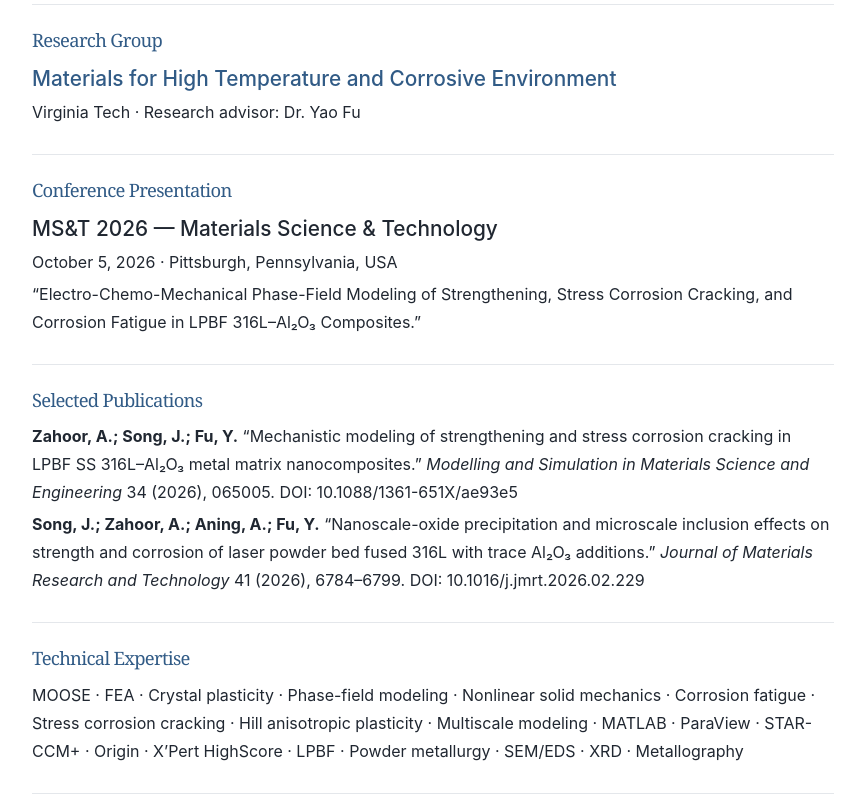
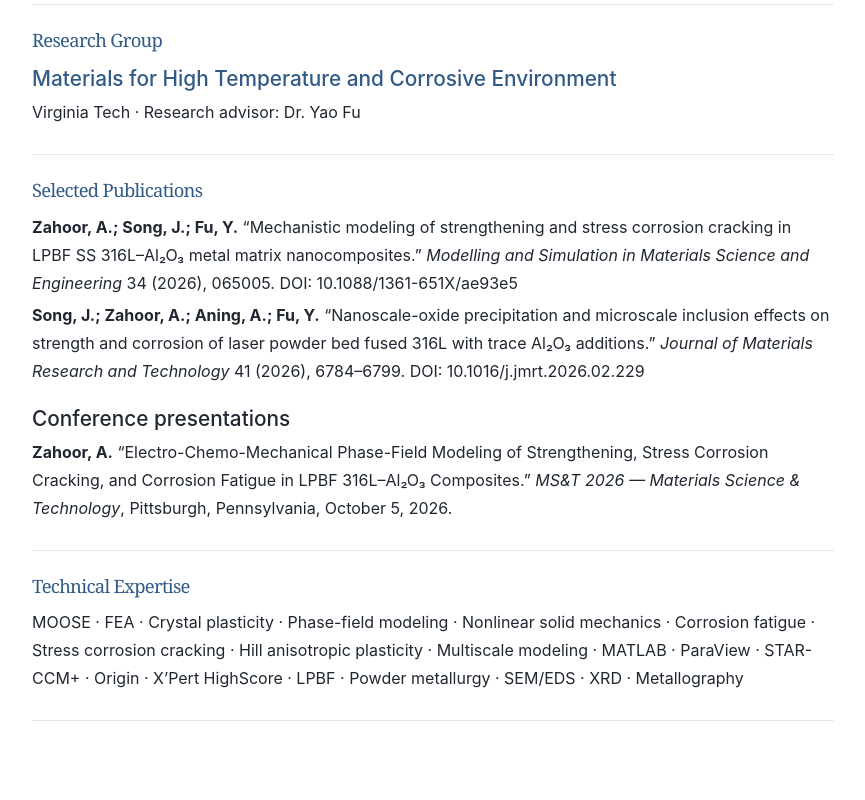
Before and after one commit to Aqab123/Aqab.github.io, a plain HTML site: page cv.html in a window 1280 px wide. Shown: the part 1424-2224 px from the top of the page, without its empty margins (207-1072 px from the left). Drawn offline with Linux system fonts and the light colour scheme.

Commit message:
Move MS&T 2026 presentation into Publications subsection

```diff
--- a/cv.html
+++ b/cv.html
@@ -79,15 +79,11 @@
         <p>Virginia Tech · Research advisor: Dr. Yao Fu</p>
       </section>
       <section class="cv-section">
-        <h2>Conference Presentation</h2>
-        <h3>MS&amp;T 2026 — Materials Science &amp; Technology</h3>
-        <p>October 5, 2026 · Pittsburgh, Pennsylvania, USA</p>
-        <p>“Electro-Chemo-Mechanical Phase-Field Modeling of Strengthening, Stress Corrosion Cracking, and Corrosion Fatigue in LPBF 316L–Al₂O₃ Composites.”</p>
-      </section>
-      <section class="cv-section">
         <h2>Selected Publications</h2>
         <p><strong>Zahoor, A.; Song, J.; Fu, Y.</strong> “Mechanistic modeling of strengthening and stress corrosion cracking in LPBF SS 316L–Al₂O₃ metal matrix nanocomposites.” <em>Modelling and Simulation in Materials Science and Engineering</em> 34 (2026), 065005. DOI: 10.1088/1361-651X/ae93e5</p>
         <p><strong>Song, J.; Zahoor, A.; Aning, A.; Fu, Y.</strong> “Nanoscale-oxide precipitation and microscale inclusion effects on strength and corrosion of laser powder bed fused 316L with trace Al₂O₃ additions.” <em>Journal of Materials Research and Technology</em> 41 (2026), 6784–6799. DOI: 10.1016/j.jmrt.2026.02.229</p>
+        <h3 style="margin-top:18px;">Conference presentations</h3>
+        <p><strong>Zahoor, A.</strong> “Electro-Chemo-Mechanical Phase-Field Modeling of Strengthening, Stress Corrosion Cracking, and Corrosion Fatigue in LPBF 316L–Al₂O₃ Composites.” <em>MS&amp;T 2026 — Materials Science &amp; Technology</em>, Pittsburgh, Pennsylvania, October 5, 2026.</p>
       </section>
 
       <section class="cv-section">
```
